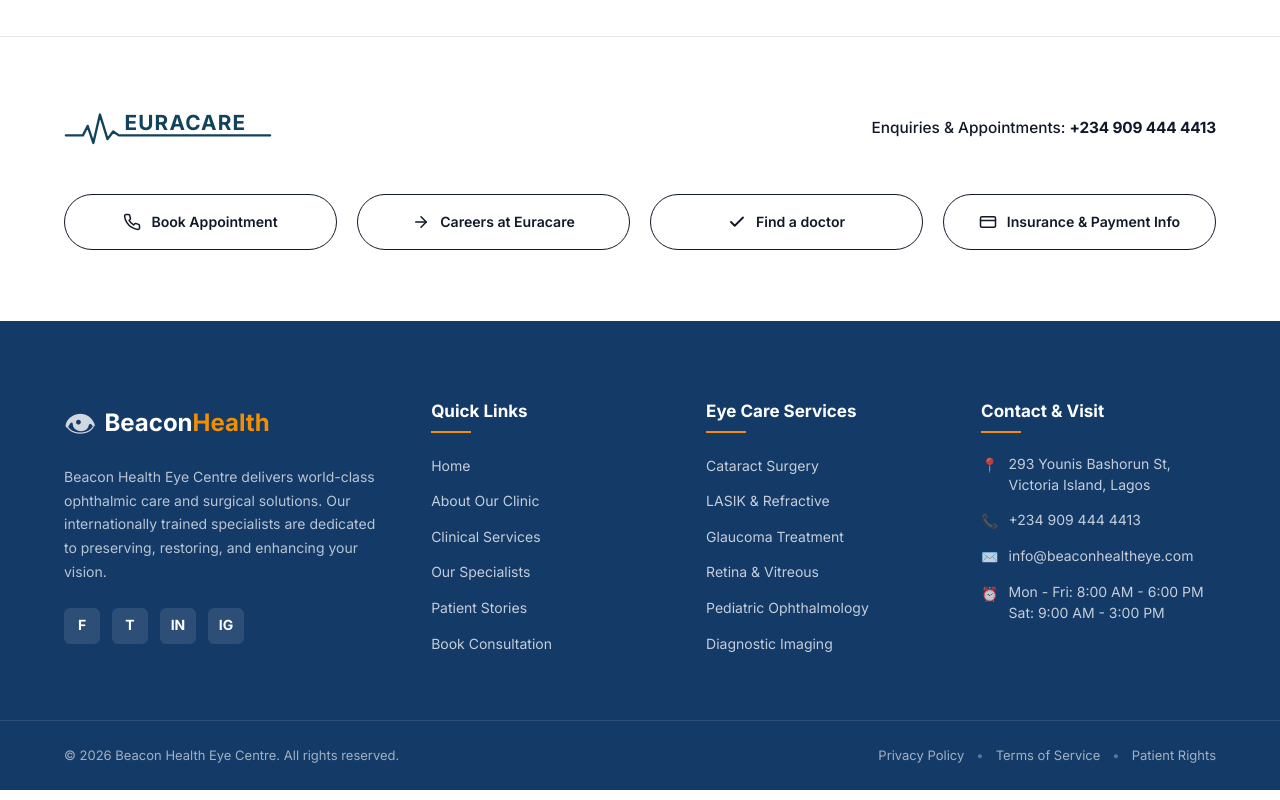
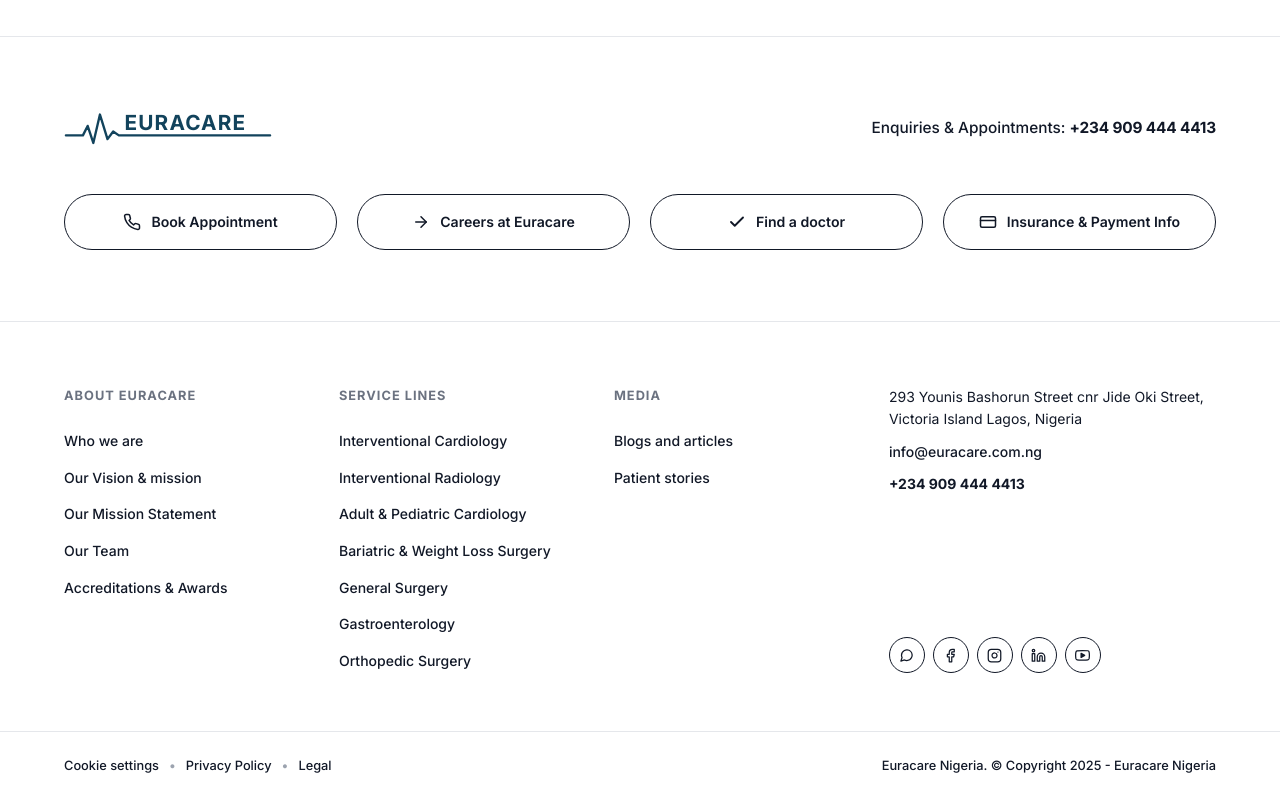
Before and after one commit to emmanuelryann/Beacon-Health, a React (Vite) app: page / in a window 1280 px wide. Shown: the part 3619-4419 px from the top of the page. Built offline with nearby package versions, Linux system fonts and the light colour scheme.

Commit message:
feat(footer): restyle footer to match Euracare layout with four columns, social buttons, and legal bar

```diff
--- a/src/App.jsx
+++ b/src/App.jsx
@@ -3,7 +3,6 @@ import Hero from './components/Hero'
 import WhyChooseUs from './components/WhyChooseUs'
 import Services from './components/Services'
 import Specialists from './components/Specialists'
-import Stats from './components/Stats'
 import Testimonials from './components/Testimonials'
 import CTA from './components/CTA'
 import Footer from './components/Footer'
@@ -17,7 +16,6 @@ function App() {
         <WhyChooseUs />
         <Services />
         <Specialists />
-        {/* <Stats /> */}
         <Testimonials />
         <CTA />
       </main>
--- a/src/components/Footer.jsx
+++ b/src/components/Footer.jsx
@@ -4,89 +4,143 @@ const Footer = () => {
   return (
     <footer className="footer">
       <div className="footer__top container">
-        {/* Col 1: About */}
-        <div className="footer__col footer__col--brand">
-          <a href="#home" className="footer__logo">
-            <span className="footer__logo-icon">👁</span>
-            <span className="footer__logo-text">
-              Beacon<span>Health</span>
-            </span>
-          </a>
-          <p className="footer__about">
-            Beacon Health Eye Centre delivers world-class ophthalmic care and
-            surgical solutions. Our internationally trained specialists are
-            dedicated to preserving, restoring, and enhancing your vision.
-          </p>
-          <div className="footer__socials">
-            <a href="#home" aria-label="Facebook" className="footer__social-link">f</a>
-            <a href="#home" aria-label="Twitter" className="footer__social-link">t</a>
-            <a href="#home" aria-label="LinkedIn" className="footer__social-link">in</a>
-            <a href="#home" aria-label="Instagram" className="footer__social-link">ig</a>
-          </div>
-        </div>
-
-        {/* Col 2: Quick Links */}
+        {/* Col 1: ABOUT EURACARE */}
         <div className="footer__col">
-          <h4 className="footer__col-title">Quick Links</h4>
+          <h4 className="footer__col-title">ABOUT EURACARE</h4>
           <ul className="footer__links">
-            <li><a href="#home">Home</a></li>
-            <li><a href="#about">About Our Clinic</a></li>
-            <li><a href="#services">Clinical Services</a></li>
-            <li><a href="#specialists">Our Specialists</a></li>
-            <li><a href="#testimonials">Patient Stories</a></li>
-            <li><a href="#contact">Book Consultation</a></li>
+            <li><a href="#about">Who we are</a></li>
+            <li><a href="#about">Our Vision &amp; mission</a></li>
+            <li><a href="#about">Our Mission Statement</a></li>
+            <li><a href="#specialists">Our Team</a></li>
+            <li><a href="#about">Accreditations &amp; Awards</a></li>
           </ul>
         </div>
 
-        {/* Col 3: Clinical Services */}
+        {/* Col 2: SERVICE LINES */}
         <div className="footer__col">
-          <h4 className="footer__col-title">Eye Care Services</h4>
+          <h4 className="footer__col-title">SERVICE LINES</h4>
           <ul className="footer__links">
-            <li><a href="#services">Cataract Surgery</a></li>
-            <li><a href="#services">LASIK & Refractive</a></li>
-            <li><a href="#services">Glaucoma Treatment</a></li>
-            <li><a href="#services">Retina & Vitreous</a></li>
-            <li><a href="#services">Pediatric Ophthalmology</a></li>
-            <li><a href="#services">Diagnostic Imaging</a></li>
+            <li><a href="#services">Interventional Cardiology</a></li>
+            <li><a href="#services">Interventional Radiology</a></li>
+            <li><a href="#services">Adult &amp; Pediatric Cardiology</a></li>
+            <li><a href="#services">Bariatric &amp; Weight Loss Surgery</a></li>
+            <li><a href="#services">General Surgery</a></li>
+            <li><a href="#services">Gastroenterology</a></li>
+            <li><a href="#services">Orthopedic Surgery</a></li>
           </ul>
         </div>
 
-        {/* Col 4: Contact & Hours */}
+        {/* Col 3: MEDIA */}
         <div className="footer__col">
-          <h4 className="footer__col-title">Contact & Visit</h4>
-          <ul className="footer__contact-list">
-            <li>
-              <span className="footer__contact-icon">📍</span>
-              <span>293 Younis Bashorun St, Victoria Island, Lagos</span>
-            </li>
-            <li>
-              <span className="footer__contact-icon">📞</span>
-              <span>+234 909 444 4413</span>
-            </li>
-            <li>
-              <span className="footer__contact-icon">✉️</span>
-              <span>info@beaconhealtheye.com</span>
-            </li>
-            <li>
-              <span className="footer__contact-icon">⏰</span>
-              <span>Mon - Fri: 8:00 AM - 6:00 PM<br />Sat: 9:00 AM - 3:00 PM</span>
-            </li>
+          <h4 className="footer__col-title">MEDIA</h4>
+          <ul className="footer__links">
+            <li><a href="#media">Blogs and articles</a></li>
+            <li><a href="#testimonials">Patient stories</a></li>
           </ul>
+        </div>
+
+        {/* Col 4: Contact & Socials */}
+        <div className="footer__col footer__col--contact">
+          <div className="footer__contact-info">
+            <p className="footer__address">
+              293 Younis Bashorun Street cnr Jide Oki Street, Victoria Island Lagos, Nigeria
+            </p>
+            <a href="mailto:info@euracare.com.ng" className="footer__contact-link">
+              info@euracare.com.ng
+            </a>
+            <a href="tel:+2349094444413" className="footer__contact-link footer__phone">
+              +234 909 444 4413
+            </a>
+          </div>
+
+          <div className="footer__socials">
+            {/* WhatsApp */}
+            <a
+              href="https://wa.me/2349094444413"
+              className="footer__social-btn"
+              aria-label="WhatsApp"
+              target="_blank"
+              rel="noreferrer"
+            >
+              <svg viewBox="0 0 24 24" fill="none" stroke="currentColor" strokeWidth="2" strokeLinecap="round" strokeLinejoin="round">
+                <path d="M21 11.5a8.38 8.38 0 0 1-.9 3.8 8.5 8.5 0 0 1-7.6 4.7 8.38 8.38 0 0 1-3.8-.9L3 21l1.9-5.7a8.38 8.38 0 0 1-.9-3.8 8.5 8.5 0 0 1 4.7-7.6 8.38 8.38 0 0 1 3.8-.9h.5a8.48 8.48 0 0 1 8 8v.5z" />
+              </svg>
+            </a>
+
+            {/* Facebook */}
+            <a
+              href="https://facebook.com"
+              className="footer__social-btn"
+              aria-label="Facebook"
+              target="_blank"
+              rel="noreferrer"
+            >
+              <svg viewBox="0 0 24 24" fill="none" stroke="currentColor" strokeWidth="2" strokeLinecap="round" strokeLinejoin="round">
+                <path d="M18 2h-3a5 5 0 0 0-5 5v3H7v4h3v8h4v-8h3l1-4h-4V7a1 1 0 0 1 1-1h3z" />
+              </svg>
+            </a>
+
+            {/* Instagram */}
+            <a
+              href="https://instagram.com"
+              className="footer__social-btn"
+              aria-label="Instagram"
+              target="_blank"
+              rel="noreferrer"
+            >
+              <svg viewBox="0 0 24 24" fill="none" stroke="currentColor" strokeWidth="2" strokeLinecap="round" strokeLinejoin="round">
+                <rect x="2" y="2" width="20" height="20" rx="5" ry="5" />
+                <path d="M16 11.37A4 4 0 1 1 12.63 8 4 4 0 0 1 16 11.37z" />
+                <line x1="17.5" y1="6.5" x2="17.51" y2="6.5" />
+              </svg>
+            </a>
+
+            {/* LinkedIn */}
+            <a
+              href="https://linkedin.com"
+              className="footer__social-btn"
+              aria-label="LinkedIn"
+              target="_blank"
+              rel="noreferrer"
+            >
+              <svg viewBox="0 0 24 24" fill="none" stroke="currentColor" strokeWidth="2" strokeLinecap="round" strokeLinejoin="round">
+                <path d="M16 8a6 6 0 0 1 6 6v7h-4v-7a2 2 0 0 0-2-2 2 2 0 0 0-2 2v7h-4v-7a6 6 0 0 1 6-6z" />
+                <rect x="2" y="9" width="4" height="12" />
+                <circle cx="4" cy="4" r="2" />
+              </svg>
+            </a>
+
+            {/* YouTube */}
+            <a
+              href="https://youtube.com"
+              className="footer__social-btn"
+              aria-label="YouTube"
+              target="_blank"
+              rel="noreferrer"
+            >
+              <svg viewBox="0 0 24 24" fill="none" stroke="currentColor" strokeWidth="2" strokeLinecap="round" strokeLinejoin="round">
+                <path d="M22.54 6.42a2.78 2.78 0 0 0-1.94-2C18.88 4 12 4 12 4s-6.88 0-8.6.46a2.78 2.78 0 0 0-1.94 2A29 29 0 0 0 1 11.75a29 29 0 0 0 .46 5.33A2.78 2.78 0 0 0 3.4 19c1.72.46 8.6.46 8.6.46s6.88 0 8.6-.46a2.78 2.78 0 0 0 1.94-2 29 29 0 0 0 .46-5.25 29 29 0 0 0-.46-5.33z" />
+                <polygon points="9.75 15.02 15.5 11.75 9.75 8.48 9.75 15.02" fill="currentColor" />
+              </svg>
+            </a>
+          </div>
         </div>
       </div>
 
+      {/* Bottom Bar */}
       <div className="footer__bottom">
         <div className="footer__bottom-container container">
+          <div className="footer__legal">
+            <a href="#cookie-settings">Cookie settings</a>
+            <span className="footer__legal-dot">•</span>
+            <a href="#privacy-policy">Privacy Policy</a>
+            <span className="footer__legal-dot">•</span>
+            <a href="#legal">Legal</a>
+          </div>
+
           <p className="footer__copyright">
-            © {new Date().getFullYear()} Beacon Health Eye Centre. All rights reserved.
+            Euracare Nigeria. © Copyright 2025 - Euracare Nigeria
           </p>
-          <div className="footer__legal">
-            <a href="#privacy">Privacy Policy</a>
-            <span>•</span>
-            <a href="#terms">Terms of Service</a>
-            <span>•</span>
-            <a href="#patient-rights">Patient Rights</a>
-          </div>
         </div>
       </div>
     </footer>
--- a/src/styles/Footer.css
+++ b/src/styles/Footer.css
@@ -1,139 +1,132 @@
+/* ================================================
+   FOOTER SECTION
+   Matches Euracare visual design:
+   - Clean white background with top divider line
+   - 4 Columns:
+     1. ABOUT EURACARE links
+     2. SERVICE LINES links
+     3. MEDIA links
+     4. Contact info and 5 circular outline social buttons
+   - Bottom bar: 'Cookie settings • Privacy Policy • Legal'
+     and 'Euracare Nigeria. © Copyright 2025 - Euracare Nigeria'
+   ================================================ */
 .footer {
-  background-color: var(--color-primary-dark);
-  color: rgba(255, 255, 255, 0.8);
+  background-color: var(--color-bg-white);
+  color: #111827;
+  border-top: 0.0625rem solid #e5e7eb;
 }
 
 .footer__top {
-  padding-top: clamp(3rem, 6vw, 5rem);
-  padding-bottom: clamp(2.5rem, 5vw, 4rem);
+  padding-top: clamp(3rem, 5vw, 4.5rem);
+  padding-bottom: clamp(2.5rem, 4.5vw, 4rem);
   display: flex;
+  justify-content: space-between;
+  gap: 2.5rem;
   flex-wrap: wrap;
-  gap: 2.5rem;
-  justify-content: space-between;
 }
 
 .footer__col {
   flex: 1 1 calc(22% - 1.5rem);
-  min-width: min(100%, 14rem);
+  min-width: min(100%, 12rem);
 }
 
-.footer__col--brand {
+.footer__col--contact {
   flex: 1 1 calc(30% - 1.5rem);
   min-width: min(100%, 16rem);
-}
-
-.footer__logo {
-  display: inline-flex;
-  align-items: center;
-  gap: 0.5rem;
-  margin-bottom: clamp(0.75rem, 1.5vw, 1rem);
-}
-
-.footer__logo-icon {
-  font-size: clamp(1.5rem, 2.5vw, 2rem);
-}
-
-.footer__logo-text {
-  font-size: clamp(1.25rem, 2vw, 1.5rem);
-  font-weight: 700;
-  color: var(--color-bg-white);
-}
-
-.footer__logo-text span {
-  color: var(--color-accent);
-}
-
-.footer__about {
-  font-size: clamp(0.8125rem, 1.3vw, 0.875rem);
-  line-height: 1.7;
-  color: rgba(255, 255, 255, 0.7);
-  margin-bottom: clamp(1rem, 2vw, 1.5rem);
-}
-
-.footer__socials {
   display: flex;
-  gap: 0.75rem;
-}
-
-.footer__social-link {
-  display: inline-flex;
-  align-items: center;
-  justify-content: center;
-  width: min(2.25rem, 8vw);
-  height: min(2.25rem, 8vw);
-  border-radius: 0.375rem;
-  background-color: rgba(255, 255, 255, 0.1);
-  color: var(--color-bg-white);
-  font-size: clamp(0.75rem, 1.2vw, 0.875rem);
-  font-weight: 700;
-  text-transform: uppercase;
-  transition: background-color 0.3s ease, transform 0.3s ease;
-}
-
-.footer__social-link:hover {
-  background-color: var(--color-accent);
-  transform: translateY(-0.125rem);
+  flex-direction: column;
+  justify-content: space-between;
 }
 
 .footer__col-title {
-  color: var(--color-bg-white);
-  font-size: clamp(0.9375rem, 1.5vw, 1.0625rem);
+  color: #6b7280;
+  font-size: clamp(0.75rem, 1vw, 0.8125rem);
   font-weight: 700;
-  margin-bottom: clamp(0.875rem, 1.8vw, 1.25rem);
-  position: relative;
-  padding-bottom: clamp(0.375rem, 0.75vw, 0.5rem);
-}
-
-.footer__col-title::after {
-  content: '';
-  position: absolute;
-  bottom: 0;
-  left: 0;
-  width: min(2.5rem, 8vw);
-  height: 0.125rem;
-  background-color: var(--color-accent);
+  letter-spacing: 0.0625rem;
+  text-transform: uppercase;
+  margin-bottom: clamp(1rem, 1.8vw, 1.375rem);
 }
 
 .footer__links {
   display: flex;
   flex-direction: column;
-  gap: 0.625rem;
+  gap: 0.6875rem;
 }
 
 .footer__links a {
-  font-size: clamp(0.8125rem, 1.3vw, 0.875rem);
-  color: rgba(255, 255, 255, 0.75);
-  transition: color 0.3s ease, padding-left 0.3s ease;
+  font-size: clamp(0.8125rem, 1.1vw, 0.875rem);
+  color: #111827;
+  font-weight: 500;
+  transition: color 0.2s ease;
 }
 
 .footer__links a:hover {
-  color: var(--color-bg-white);
-  padding-left: clamp(0.25rem, 0.5vw, 0.375rem);
+  color: #12435c;
 }
 
-.footer__contact-list {
+.footer__contact-info {
   display: flex;
   flex-direction: column;
-  gap: 0.875rem;
+  gap: 0.625rem;
+  margin-bottom: clamp(1.25rem, 2vw, 1.75rem);
 }
 
-.footer__contact-list li {
-  display: flex;
-  align-items: flex-start;
-  gap: 0.625rem;
-  font-size: clamp(0.8125rem, 1.3vw, 0.875rem);
-  color: rgba(255, 255, 255, 0.75);
-  line-height: 1.5;
+.footer__address {
+  font-size: clamp(0.8125rem, 1.1vw, 0.875rem);
+  color: #111827;
+  line-height: 1.6;
 }
 
-.footer__contact-icon {
-  flex-shrink: 0;
-  margin-top: clamp(0.0625rem, 0.1vw, 0.125rem);
+.footer__contact-link {
+  font-size: clamp(0.8125rem, 1.1vw, 0.875rem);
+  color: #111827;
+  font-weight: 500;
+  transition: color 0.2s ease;
 }
 
-/* Bottom bar */
+.footer__contact-link:hover {
+  color: #12435c;
+}
+
+.footer__phone {
+  font-weight: 700;
+}
+
+/* 5 Circular Outline Social Media Buttons */
+.footer__socials {
+  display: flex;
+  align-items: center;
+  gap: 0.5rem;
+  flex-wrap: wrap;
+}
+
+.footer__social-btn {
+  display: inline-flex;
+  align-items: center;
+  justify-content: center;
+  width: min(2.25rem, 6.5vw);
+  height: min(2.25rem, 6.5vw);
+  border: 0.0625rem solid #111827;
+  border-radius: 50rem;
+  color: #111827;
+  background-color: transparent;
+  transition: background-color 0.2s ease, color 0.2s ease, border-color 0.2s ease;
+}
+
+.footer__social-btn:hover {
+  background-color: #12435c;
+  border-color: #12435c;
+  color: #ffffff;
+}
+
+.footer__social-btn svg {
+  width: min(0.9375rem, 2.8vw);
+  height: min(0.9375rem, 2.8vw);
+}
+
+/* Bottom Bar */
 .footer__bottom {
-  border-top: 0.0625rem solid rgba(255, 255, 255, 0.1);
+  border-top: 0.0625rem solid #e5e7eb;
   padding: clamp(1rem, 2vw, 1.5rem) 0;
 }
 
@@ -141,54 +134,59 @@
   display: flex;
   align-items: center;
   justify-content: space-between;
+  gap: 1.5rem;
   flex-wrap: wrap;
-  gap: 1rem;
-}
-
-.footer__copyright {
-  font-size: clamp(0.75rem, 1.2vw, 0.8125rem);
-  color: rgba(255, 255, 255, 0.6);
 }
 
 .footer__legal {
   display: flex;
   align-items: center;
-  gap: 0.75rem;
-  font-size: clamp(0.75rem, 1.2vw, 0.8125rem);
+  gap: 0.625rem;
+  font-size: clamp(0.75rem, 1vw, 0.8125rem);
+  color: #111827;
+  font-weight: 500;
 }
 
 .footer__legal a {
-  color: rgba(255, 255, 255, 0.6);
-  transition: color 0.3s ease;
+  color: #111827;
+  transition: color 0.2s ease;
 }
 
 .footer__legal a:hover {
-  color: var(--color-bg-white);
+  color: #12435c;
 }
 
-.footer__legal span {
-  color: rgba(255, 255, 255, 0.3);
+.footer__legal-dot {
+  color: #9ca3af;
 }
 
-/* Media query: ONLY layout changing code */
-@media (max-width: 56rem) {
+.footer__copyright {
+  font-size: clamp(0.75rem, 1vw, 0.8125rem);
+  color: #111827;
+  font-weight: 500;
+}
+
+/* ================================================
+   LAYOUT BREAKPOINTS (MEDIA QUERIES)
+   Strictly layout-changing properties only
+   ================================================ */
+@media (max-width: 60rem) {
   .footer__col {
     flex-basis: calc(50% - 1.5rem);
   }
 
-  .footer__col--brand {
+  .footer__col--contact {
     flex-basis: 100%;
   }
 }
 
-@media (max-width: 32rem) {
+@media (max-width: 36rem) {
   .footer__col {
     flex-basis: 100%;
   }
 
   .footer__bottom-container {
     flex-direction: column;
-    text-align: center;
-    justify-content: center;
+    align-items: flex-start;
   }
 }
```
Also changed, not shown: 1 other file (tests, documents, lock files or other folders).
